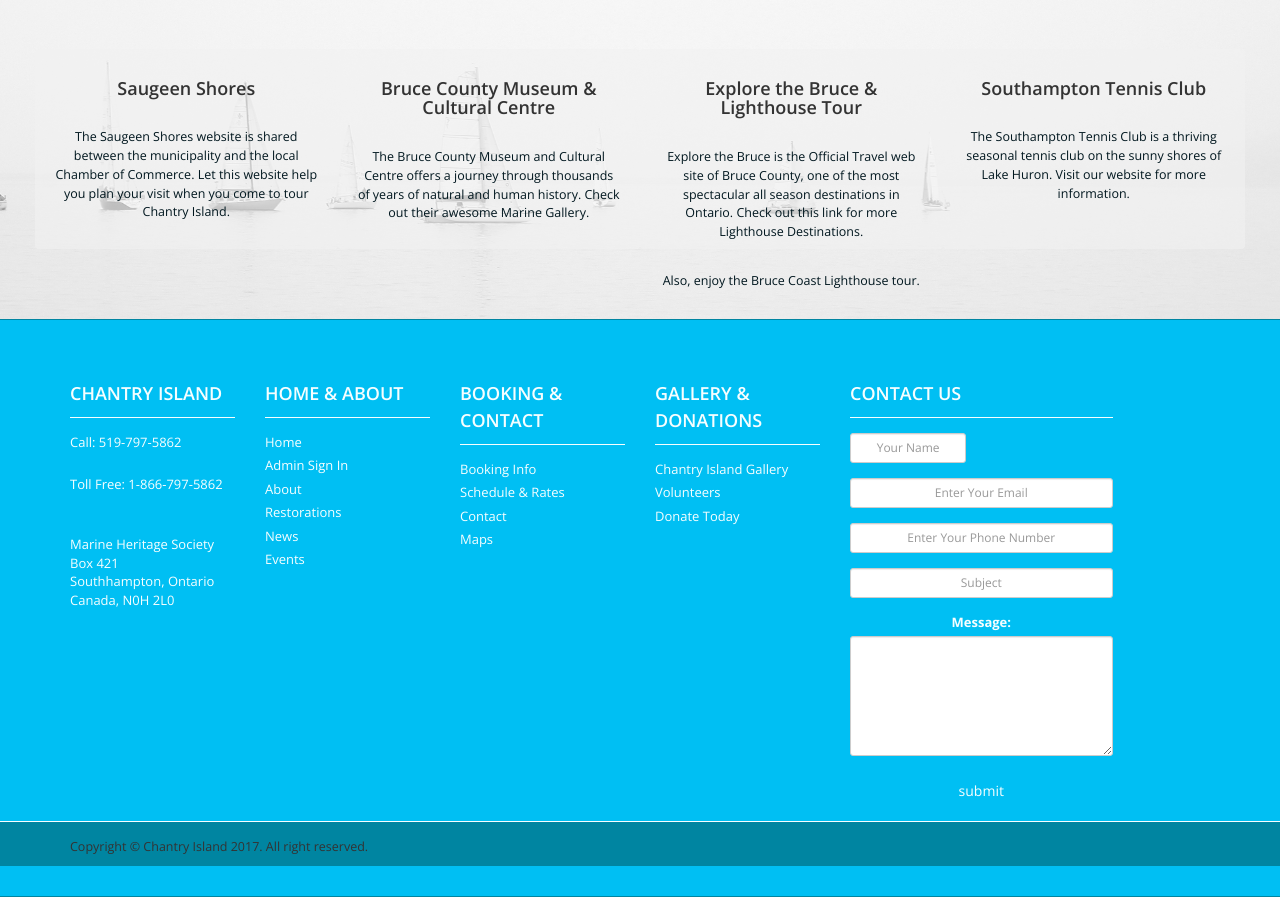
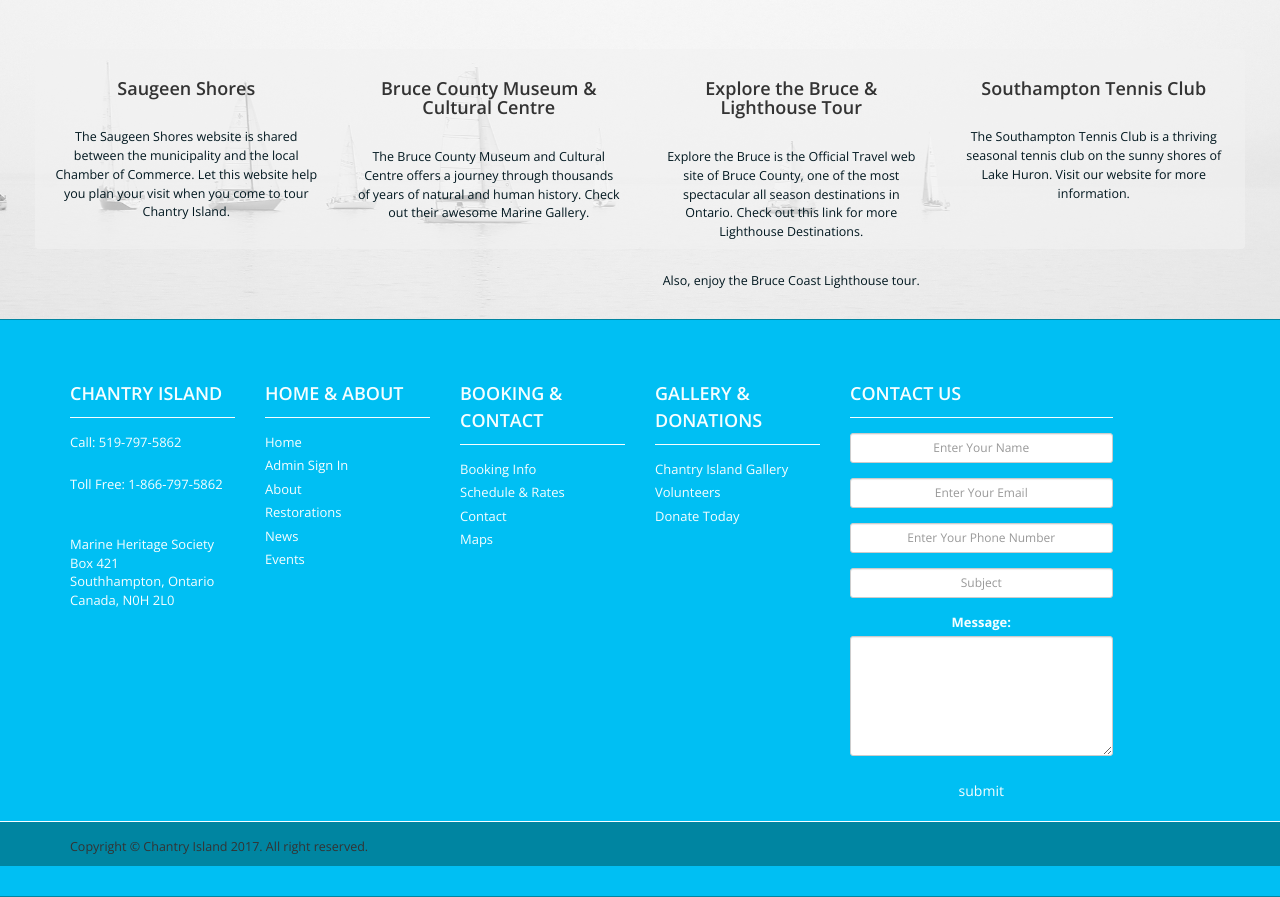
Before and after one commit to bodzee94/ci-project-build, a PHP site: page /index.php in a window 1280 px wide. Shown: the part 1104-2001 px from the top of the page. Run offline with PHP 8.4, Linux system fonts and the light colour scheme; some libraries are stand-ins or nearby versions; some web fonts are replaced.

Commit message:
fixed alignment issue in contact form

```diff
--- a/footer.php
+++ b/footer.php
@@ -101,23 +101,19 @@
               <li>
                 <div class="input-append contact-box text-center">
                   <form>
-    			    			<div class="row">
-    			    				<div class="col-xs-6 col-sm-6 col-md-6">
-    			    					<div class="form-group">
-                            <input type="text" name="first_name" id="first_name" class="form-control input-sm text-center" placeholder="Your Name" required>
-    			    					</div>
-    			    				</div>
+    			    			<div class="form-group">
+                      <input type="text" name="first_name" id="first_name" class="form-control input-sm text-center" placeholder="Enter Your Name" required>
     			    			</div>
 
     			    			<div class="form-group">
-    			    				  <input type="email" name="email" id="email" class="form-control input-sm text-center" placeholder="Enter Your Email" required>
+    			    				<input type="email" name="email" id="email" class="form-control input-sm text-center" placeholder="Enter Your Email" required>
     			    			</div>
 
                     <div class="form-group">
-    			   <input type="text" name="phone" id="number" class="form-control input-sm text-center" placeholder="Enter Your Phone Number">
+    			             <input type="text" name="phone" id="number" class="form-control input-sm text-center" placeholder="Enter Your Phone Number">
     			    			</div>
 
-                                 <div class="form-group">
+                    <div class="form-group">
     			    				<input type="text" name="subject" id="subject" class="form-control input-sm text-center" placeholder="Subject" required>
     			    			</div>
 
```
